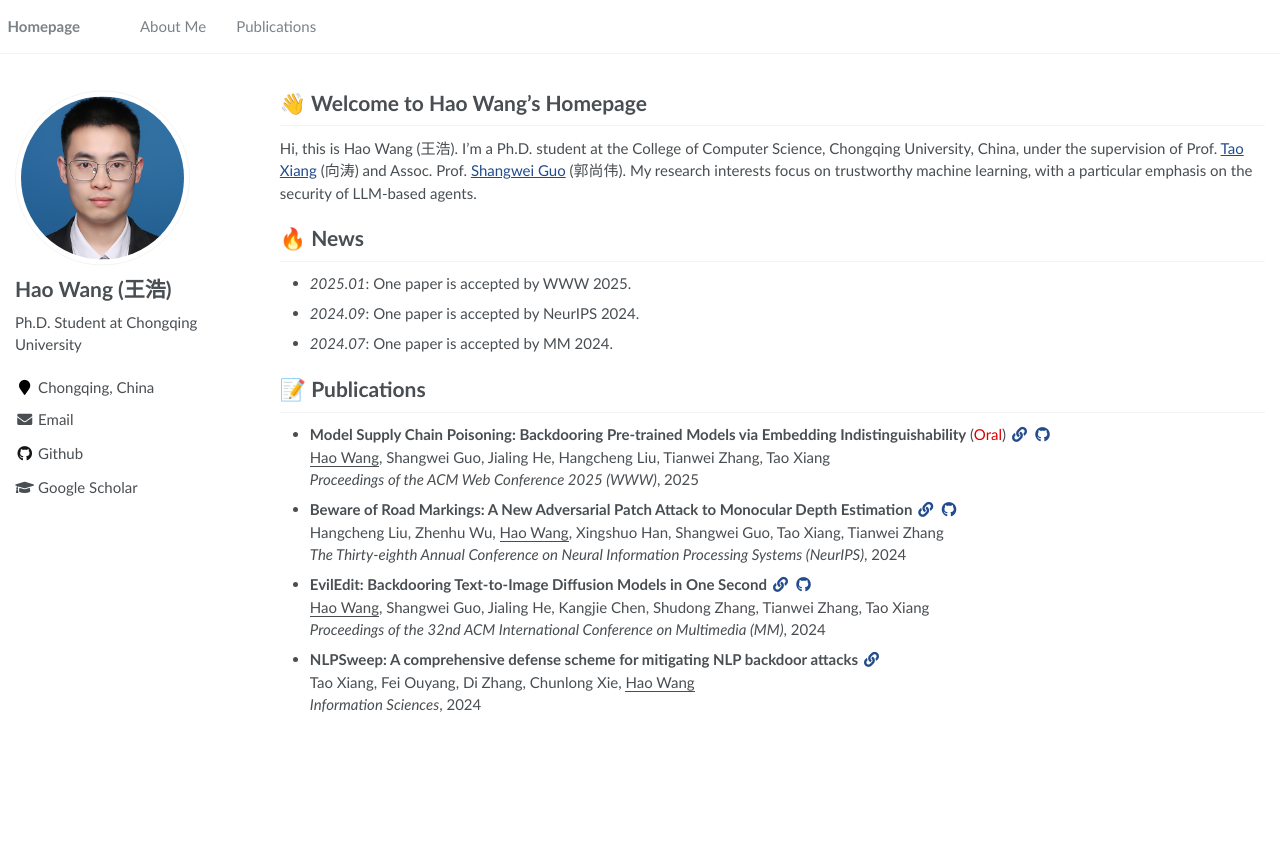
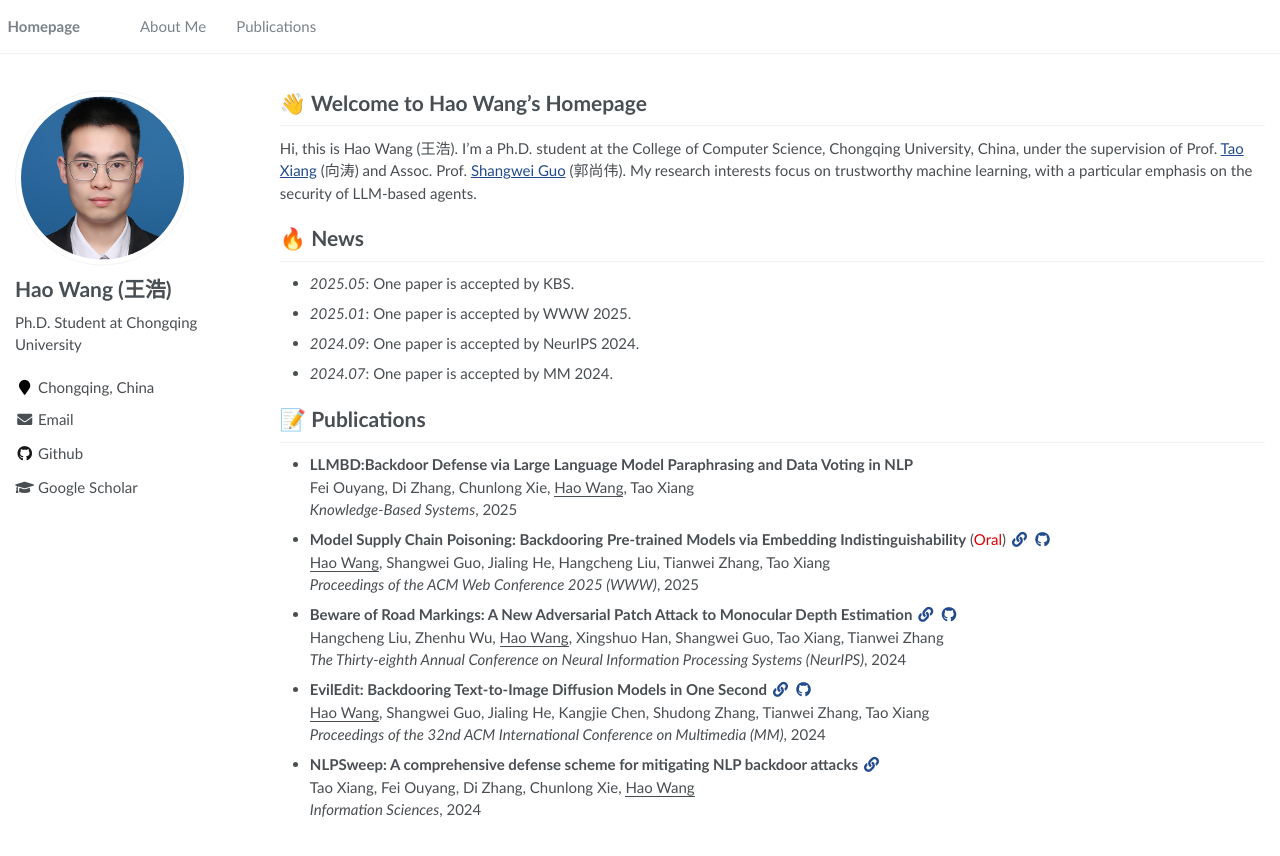
Before and after one commit to haowang02/haowang02.github.io, a Jekyll site: the page built from _pages/about.md, in a window 1280 px wide. Shown: the top 856 px of the page. Built offline with Jekyll 4.4.1, drawn with Linux system fonts in a browser that asks for light colours.

Commit message:
Update about.md

```diff
--- a/_pages/about.md
+++ b/_pages/about.md
@@ -22,11 +22,16 @@ Hi, this is Hao Wang (王浩). I'm a Ph.D. student at the College of Computer Sc
 
 # 🔥 News
 
+- *2025.05*: One paper is accepted by KBS.
 - *2025.01*: One paper is accepted by WWW 2025.
 - *2024.09*: One paper is accepted by NeurIPS 2024.
 - *2024.07*: One paper is accepted by MM 2024.
 
 # 📝 Publications
+
+- **LLMBD:Backdoor Defense via Large Language Model Paraphrasing and Data Voting in NLP**
+Fei Ouyang, Di Zhang, Chunlong Xie, <u>Hao Wang</u>, Tao Xiang
+*Knowledge-Based Systems*, 2025
 
 - **Model Supply Chain Poisoning: Backdooring Pre-trained Models via Embedding Indistinguishability** (<font color="#dd0000">Oral</font>) [<i class="fas fa-fw fa-link"></i>](https://arxiv.org/abs/2401.15883) [<i class="fab fa-fw fa-github"></i>](https://github.com/haowang02/TransTroj)
 <u>Hao Wang</u>, Shangwei Guo, Jialing He, Hangcheng Liu, Tianwei Zhang, Tao Xiang
```
